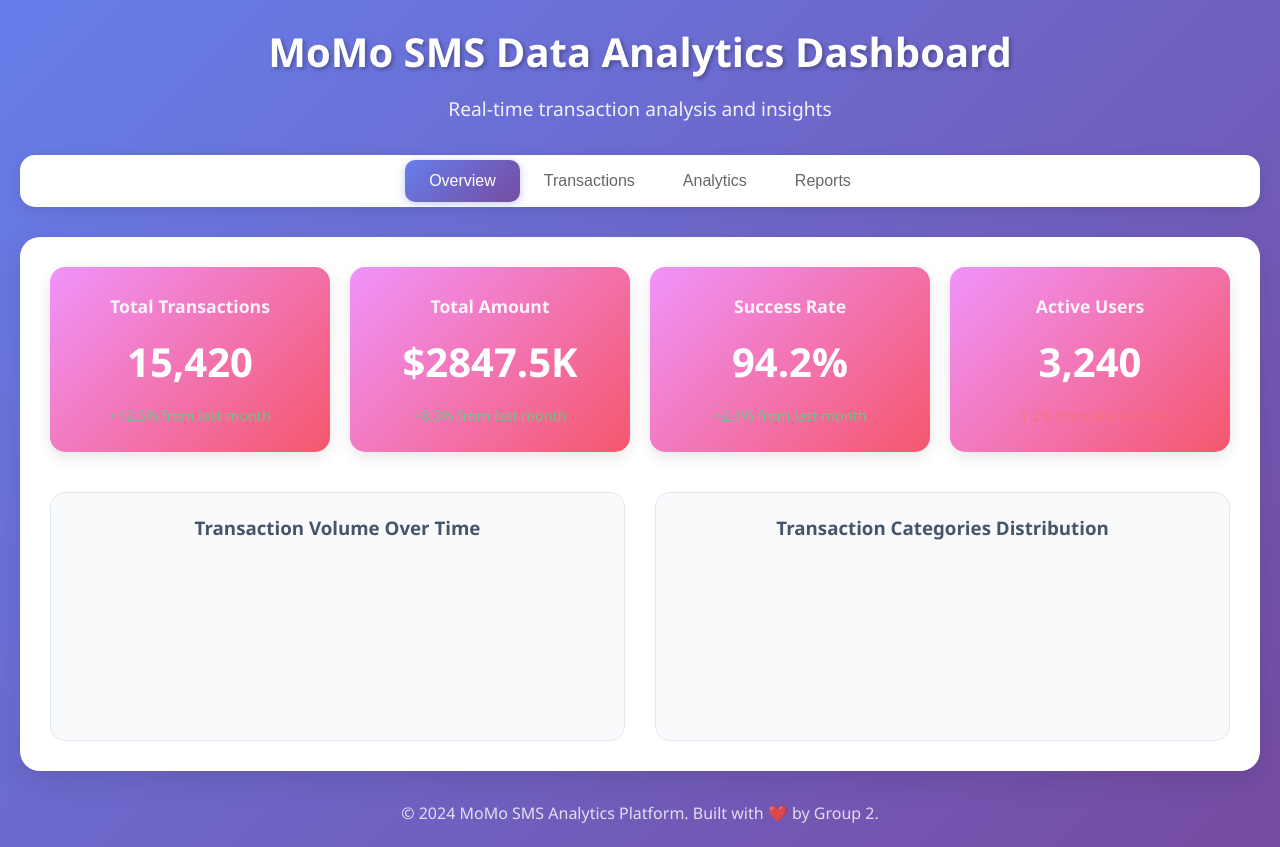
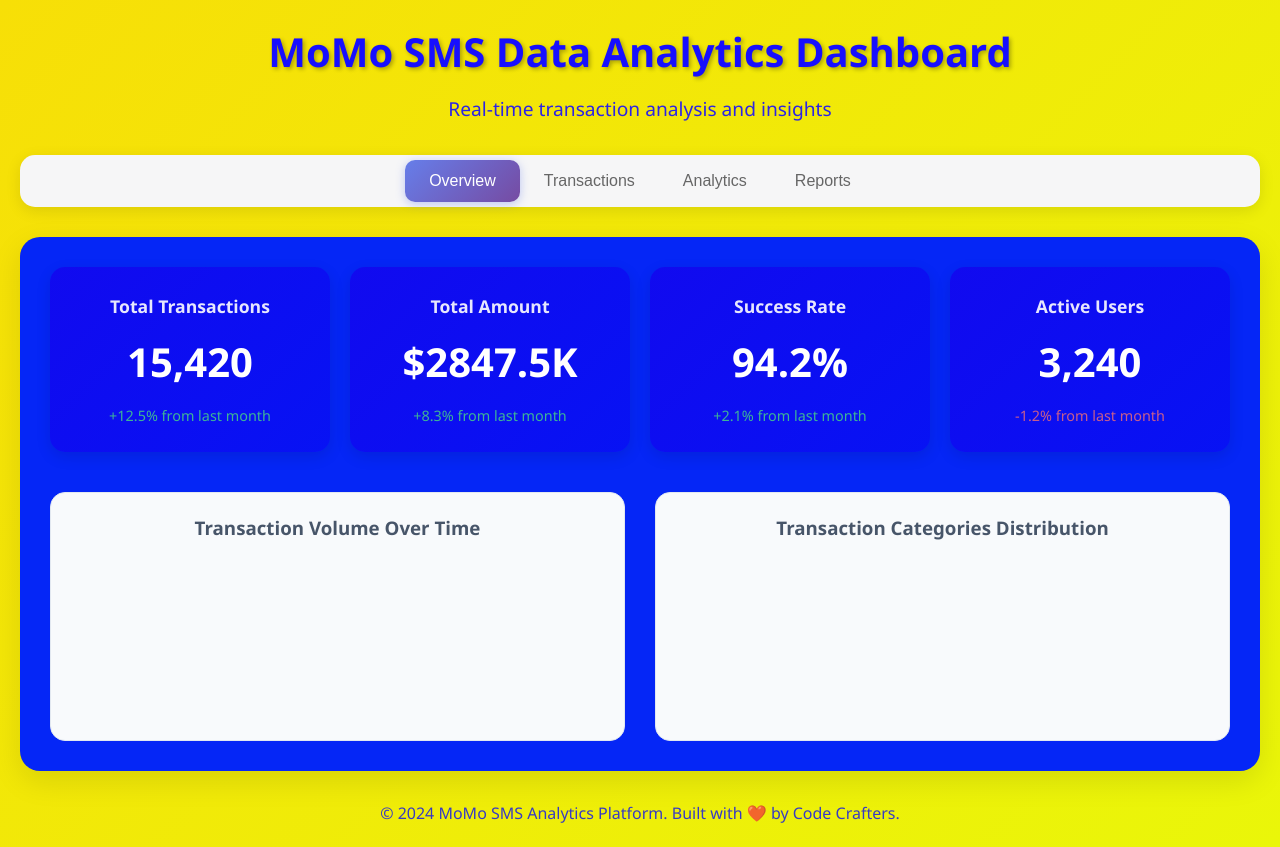
Before and after one commit to Bruno-te/Code-Crafters, a plain HTML site: page index.html in a window 1280 px wide. Drawn offline with nearby package versions, Linux system fonts and the light colour scheme; no server answers.

Commit message:
commit changes

```diff
--- a/index.html
+++ b/index.html
@@ -136,7 +136,7 @@
         </main>
 
         <footer class="footer">
-            <p>&copy; 2024 MoMo SMS Analytics Platform. Built with ❤️ by Group 2.</p>
+            <p>&copy; 2024 MoMo SMS Analytics Platform. Built with ❤️ by Code Crafters.</p>
         </footer>
     </div>
 
--- a/web/styles.css
+++ b/web/styles.css
@@ -9,7 +9,7 @@ body {
     font-family: 'Segoe UI', Tahoma, Geneva, Verdana, sans-serif;
     line-height: 1.6;
     color: #333;
-    background: linear-gradient(135deg, #667eea 0%, #764ba2 100%);
+    background: linear-gradient(135deg, #f7df07 0%, #eaf609 100%);
     min-height: 100vh;
 }
 
@@ -23,7 +23,7 @@ body {
 .header {
     text-align: center;
     margin-bottom: 30px;
-    color: white;
+    color: rgb(23, 15, 254);
 }
 
 .header h1 {
@@ -42,7 +42,7 @@ body {
     display: flex;
     justify-content: center;
     margin-bottom: 30px;
-    background: white;
+    background: rgb(246, 246, 247);
     border-radius: 15px;
     padding: 5px;
     box-shadow: 0 4px 15px rgba(0,0,0,0.1);
@@ -73,7 +73,7 @@ body {
 
 /* Main Content */
 .main-content {
-    background: white;
+    background: rgb(5, 38, 246);
     border-radius: 20px;
     padding: 30px;
     box-shadow: 0 10px 30px rgba(0,0,0,0.1);
@@ -97,7 +97,7 @@ body {
 }
 
 .stat-card {
-    background: linear-gradient(135deg, #f093fb 0%, #f5576c 100%);
+    background: linear-gradient(135deg, #110aef 0%, #0712f4 100%);
     color: white;
     padding: 25px;
     border-radius: 15px;
@@ -258,7 +258,7 @@ tr:hover {
 /* Footer */
 .footer {
     text-align: center;
-    color: white;
+    color: rgb(10, 14, 242);
     opacity: 0.8;
     margin-top: 20px;
 }
@@ -314,7 +314,7 @@ tr:hover {
     width: 20px;
     height: 20px;
     margin: -10px 0 0 -10px;
-    border: 2px solid #f3f3f3;
+    border: 2px solid #f9f9fd;
     border-top: 2px solid #667eea;
     border-radius: 50%;
     animation: spin 1s linear infinite;
```
Also changed, not shown: 4 other files.
